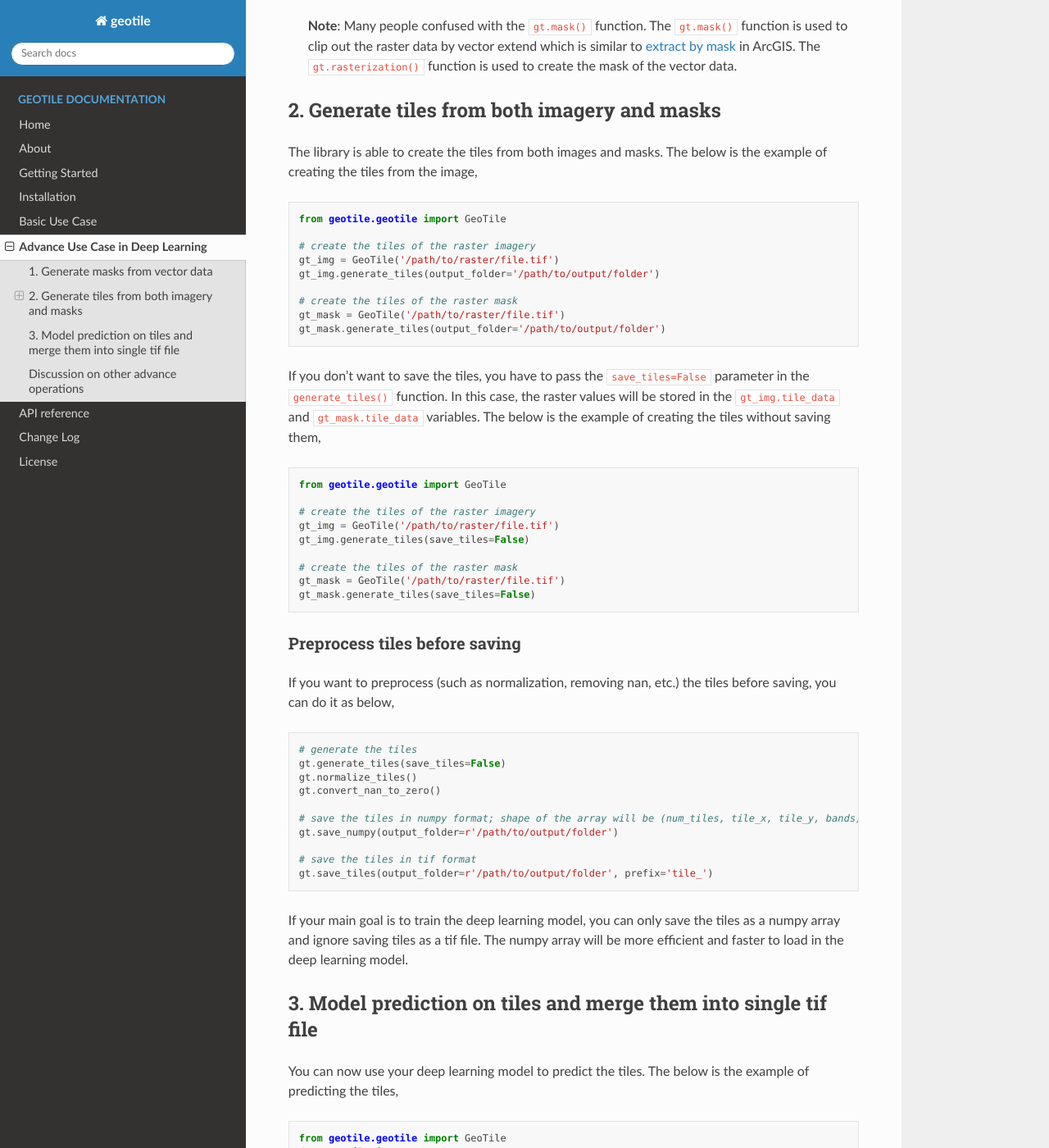
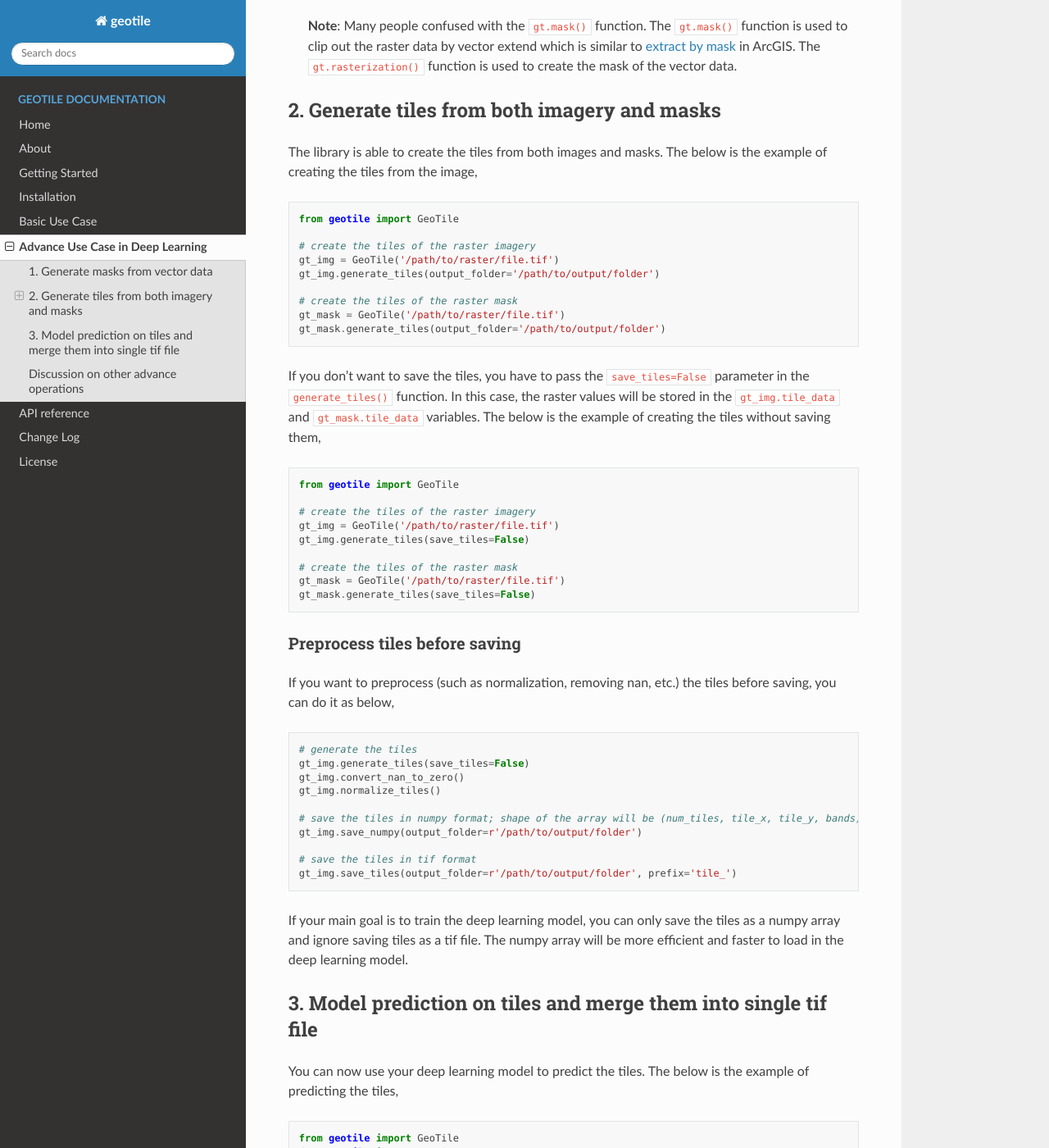
Before and after one commit to osgeonepal/geotile, a Sphinx documentation site: the page built from docs/source/pages/advance.md, in a window 1280 px wide and 1400 px high, scrolled down 832 px. Shown: the whole window at 82% size. Built offline with Sphinx 7.4.7 and the Read the Docs theme 2.0.0, drawn with Linux system fonts in a browser that asks for light colours; some of the changed text lies outside the part shown.

Commit message:
docs update

````diff
--- a/docs/source/pages/advance.md
+++ b/docs/source/pages/advance.md
@@ -7,7 +7,7 @@ The main motivation of this library is to create the easy pipeline to handle the
 The library is able to create the labels or masks from the vector data. The vector data can be in any format such as geojson, shapefile, etc. The library is able to create the masks of the vector data in the raster format. The below is the example of creating the mask from the shapefile,
 
 ```python
-from geotile.geotile import GeoTile
+from geotile import GeoTile
 gt = GeoTile('/path/to/raster/file.tif')
 gt.rasterization('/path/to/vector/file.shp', output_folder='/path/to/output/file.tif')
 ```
@@ -15,7 +15,7 @@ gt.rasterization('/path/to/vector/file.shp', output_folder='/path/to/output/file
 If you didn't pass the `value_col` parameter, the library will create the mask of the vector data with binary values, i.e. 0 and 1. If you want to create the mask with the specific values, you can pass the `value_col` parameter as below,
 
 ```python
-from geotile.geotile import GeoTile
+from geotile import GeoTile
 gt = GeoTile('/path/to/raster/file.tif')
 gt.rasterization('/path/to/vector/file.shp', out_path='/path/to/output/file.tif', value_col='class')
 ```
@@ -29,7 +29,7 @@ Using the rasterization function, you don't need to worry about the metadata and
 The library is able to create the tiles from both images and masks. The below is the example of creating the tiles from the image,
 
 ```python
-from geotile.geotile import GeoTile
+from geotile import GeoTile
 
 # create the tiles of the raster imagery
 gt_img = GeoTile('/path/to/raster/file.tif')
@@ -44,7 +44,7 @@ If you don't want to save the tiles, you have to pass the `save_tiles=False` par
 The below is the example of creating the tiles without saving them,
 
 ```python
-from geotile.geotile import GeoTile
+from geotile import GeoTile
 
 # create the tiles of the raster imagery
 gt_img = GeoTile('/path/to/raster/file.tif')
@@ -61,15 +61,15 @@ If you want to preprocess (such as normalization, removing nan, etc.) the tiles
 
 ```python
 # generate the tiles
-gt.generate_tiles(save_tiles=False)
-gt.normalize_tiles()
-gt.convert_nan_to_zero()
+gt_img.generate_tiles(save_tiles=False)
+gt_img.convert_nan_to_zero()
+gt_img.normalize_tiles()
 
 # save the tiles in numpy format; shape of the array will be (num_tiles, tile_x, tile_y, bands)
-gt.save_numpy(output_folder=r'/path/to/output/folder')
+gt_img.save_numpy(output_folder=r'/path/to/output/folder')
 
 # save the tiles in tif format
-gt.save_tiles(output_folder=r'/path/to/output/folder', prefix='tile_')
+gt_img.save_tiles(output_folder=r'/path/to/output/folder', prefix='tile_')
 ```
 
 If your main goal is to train the deep learning model, you can only save the tiles as a numpy array and ignore saving tiles as a tif file. The numpy array will be more efficient and faster to load in the deep learning model.
@@ -79,7 +79,7 @@ If your main goal is to train the deep learning model, you can only save the til
 You can now use your deep learning model to predict the tiles. The below is the example of predicting the tiles,
 
 ```python
-from geotile.geotile import GeoTile
+from geotile import GeoTile
 from geotile import mosaic
 
 # create the tiles of the raster imagery
````
